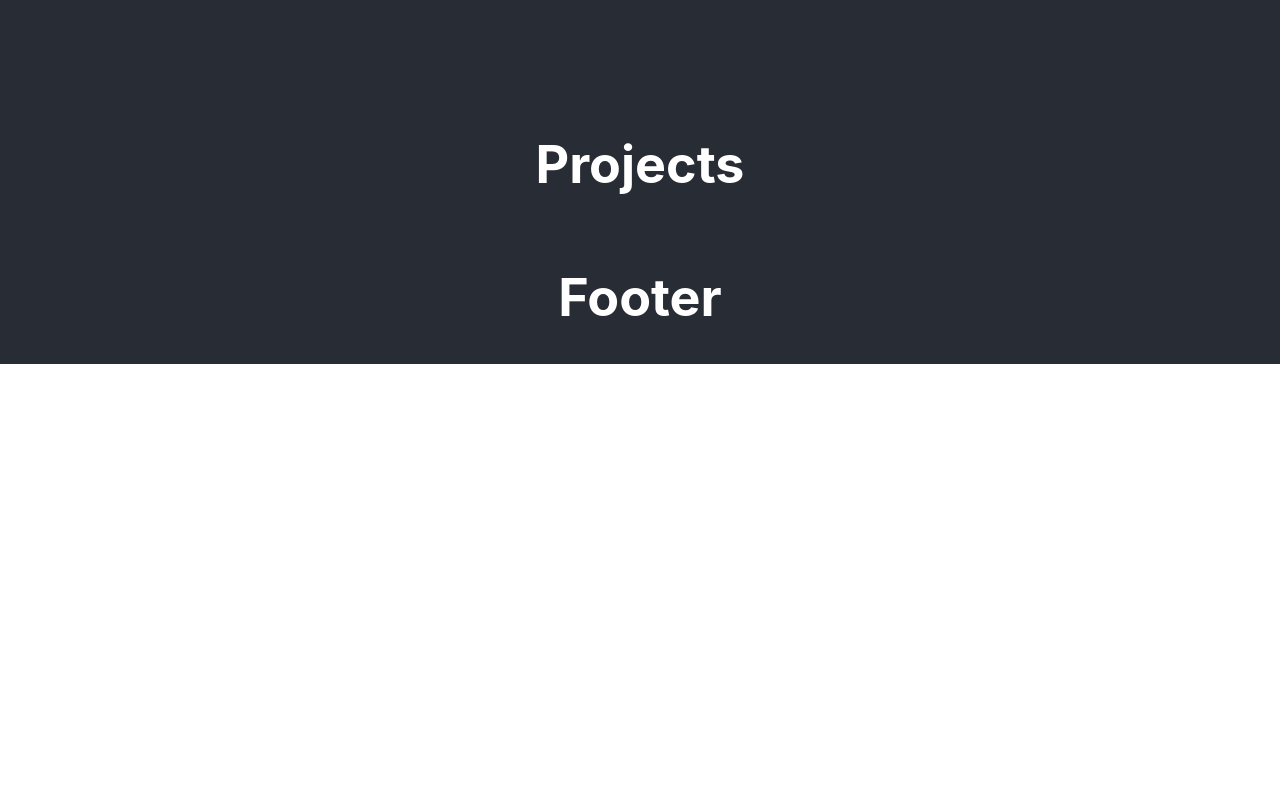
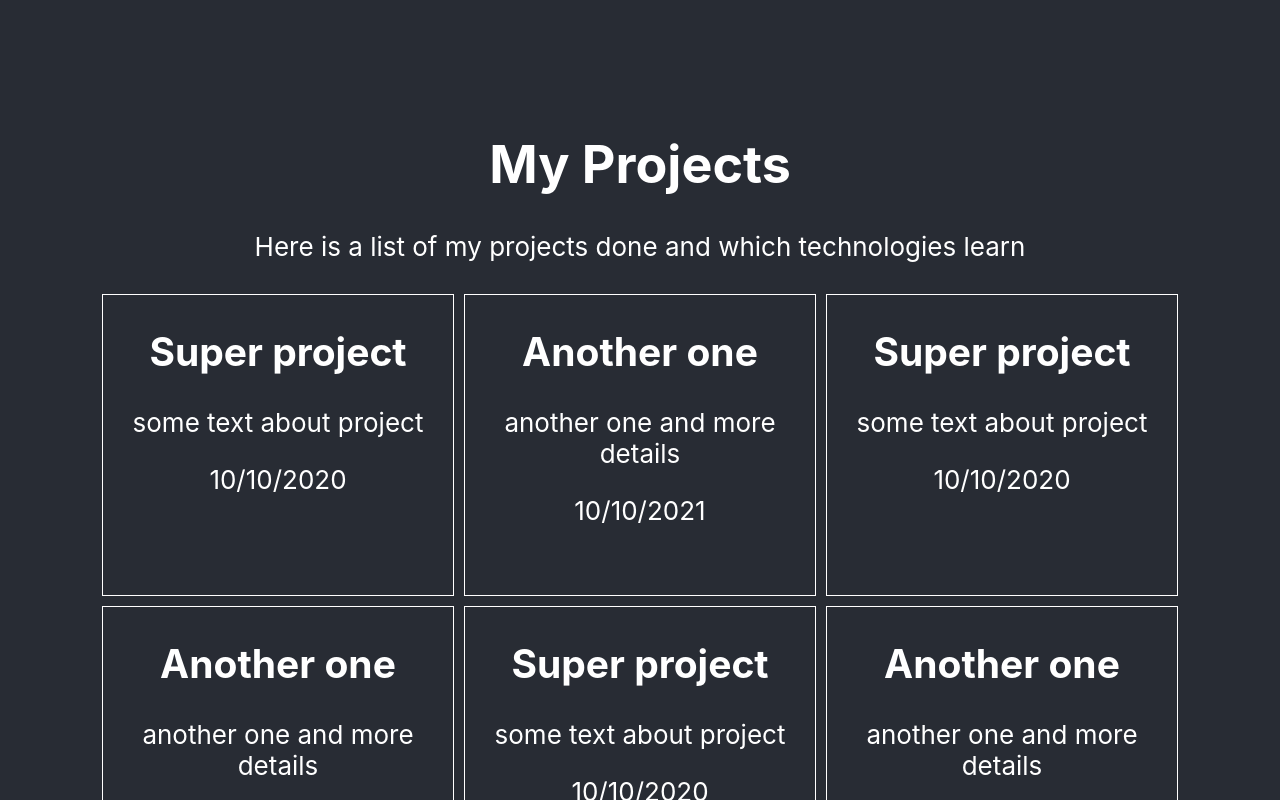
Before and after one commit to michael-ryk/Home_page, a React (Create React App) app: page / in a window 1280 px wide. Shown: the part 860-1660 px from the top of the page. Before the commit the page ends 1224 px from the top, so only its background shows below. Built offline with nearby package versions, Linux system fonts and the light colour scheme.

Commit message:
Add projects section

```diff
--- /dev/null
+++ b/src/assets/Projects.js
@@ -0,0 +1,46 @@
+const projects = [
+  {
+    id: 1,
+    name: 'Super project',
+    description: 'some text about project',
+    thubmailUrl: 'link to picture',
+    creationDate: '10/10/2020',
+  },
+  {
+    id: 2,
+    name: 'Another one',
+    description: 'another one and more details',
+    thubmailUrl: 'link to picture',
+    creationDate: '10/10/2021',
+  },
+  {
+    id: 1,
+    name: 'Super project',
+    description: 'some text about project',
+    thubmailUrl: 'link to picture',
+    creationDate: '10/10/2020',
+  },
+  {
+    id: 2,
+    name: 'Another one',
+    description: 'another one and more details',
+    thubmailUrl: 'link to picture',
+    creationDate: '10/10/2021',
+  },
+  {
+    id: 1,
+    name: 'Super project',
+    description: 'some text about project',
+    thubmailUrl: 'link to picture',
+    creationDate: '10/10/2020',
+  },
+  {
+    id: 2,
+    name: 'Another one',
+    description: 'another one and more details',
+    thubmailUrl: 'link to picture',
+    creationDate: '10/10/2021',
+  },
+];
+
+export default projects;
--- /dev/null
+++ b/src/components/Project.jsx
@@ -0,0 +1,20 @@
+import styled from 'styled-components';
+
+const Project = ({name, description, creationDate}) => {
+
+  return (
+    <ProjectStyle>
+      <h1>{name}</h1>
+      <p>{description}</p>
+      <p>{creationDate}</p>
+    </ProjectStyle>
+  )
+}
+
+const ProjectStyle = styled.section`
+  border: 1px solid white;
+  width: 350px;
+  min-height: 300px;
+`
+
+export default Project;
--- a/src/components/Projects.jsx
+++ b/src/components/Projects.jsx
@@ -1,15 +1,36 @@
+import Project from './Project';
+
+import projects from '../assets/Projects';
 import styled from 'styled-components';
 
 const Projects = () => {
-
   return (
     <ProjectsStyle>
-      <h1>Projects</h1>
+      <div className='projects-description'>
+        <h1>My Projects</h1>
+        <p>Here is a list of my projects done and which technologies learn</p>
+      </div>
+      <div className='projects-container'>
+        {projects.map(item => <Project key={item.id} {...item}/>)}
+      </div>
     </ProjectsStyle>
   )
 }
 
 const ProjectsStyle = styled.header`
+  /* width: 100%; */
+  height: 100vh;
+
+  .projects-description {
+    margin: 2rem auto;
+  }
+
+  .projects-container {
+    display: grid;
+    grid-template-columns: repeat(3, 1fr);
+    place-items: center;
+    gap: 10px;
+  }
 
 `
 
```
